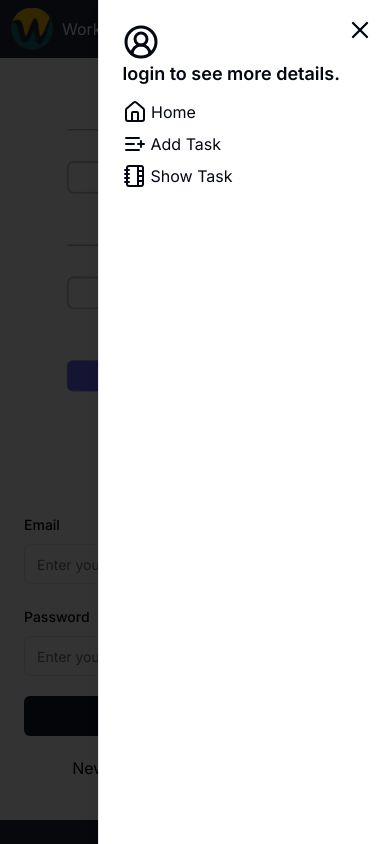
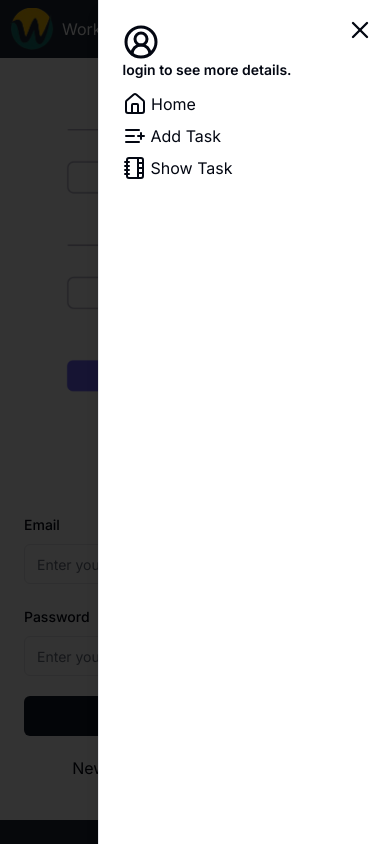
Before and after one commit to vipinpundir/work-manager, a Next.js app: page /login in a window 390 px wide. Both pictures are taken after a click on the button 364 px from the left and 29 px from the top of the page. Shown: the top 844 px of the page. Built offline with nearby package versions, Linux system fonts and the light colour scheme; no server answers.

Commit message:
fix-navbar-bugs

```diff
--- a/src/app/login/page.tsx
+++ b/src/app/login/page.tsx
@@ -38,8 +38,8 @@ const Login = () => {
             setLoading(true)
             try {
                 const response = await userService.login(data);
+                context.setUser(response?.data)
                 toast.success("Login Sucessfully !!");
-                context.setUser(response?.data)
                 router.push('/')
             } catch (error: any) {
                 toast.error(error?.response?.data?.message || 'Server Error')
--- a/src/components/Navbar.tsx
+++ b/src/components/Navbar.tsx
@@ -6,6 +6,7 @@ import {
     SheetDescription,
     SheetTitle,
     SheetTrigger,
+    SheetClose
 } from "@/components/ui/sheet"
 import { CircleUserRound, House, ListPlus, Menu, NotebookTabs } from 'lucide-react'
 import Link from "next/link"
@@ -44,15 +45,33 @@ const Navbar = () => {
                             <SheetTrigger><Menu size={36} /></SheetTrigger>
                             <SheetContent >
                                 <SheetDescription></SheetDescription>
-                                <SheetTitle className='mb-3' >
+                                <SheetTitle className='mb-3 text-sm' >
                                     <CircleUserRound size={36} />
-                                    {context?.user ? <><p>Nane: {context?.user?.name} </p>
+                                    {context?.user ? <><p>Name: {context?.user?.name} </p>
                                         <p>Email: {context?.user?.email} </p></> : 'login to see more details.'}
                                 </SheetTitle>
                                 <ol className='flex flex-col gap-2' >
-                                    <li> <Link className='flex gap-1' href="/"> <House /> Home</Link> </li>
-                                    <li> <Link className='flex gap-1' href="/add-task"> <ListPlus /> Add Task</Link> </li>
-                                    <li> <Link className='flex gap-1' href="/show-task"> <NotebookTabs /> Show Task</Link> </li>
+                                    <li>
+                                        <SheetClose asChild>
+                                            <Link className='flex gap-1' href="/">
+                                                <House /> Home
+                                            </Link>
+                                        </SheetClose>
+                                    </li>
+                                    <li>
+                                        <SheetClose asChild>
+                                            <Link className='flex gap-1' href="/add-task">
+                                                <ListPlus /> Add Task
+                                            </Link>
+                                        </SheetClose>
+                                    </li>
+                                    <li>
+                                        <SheetClose asChild>
+                                            <Link className='flex gap-1' href="/show-task">
+                                                <NotebookTabs /> Show Task
+                                            </Link>
+                                        </SheetClose>
+                                    </li>
                                 </ol>
                             </SheetContent>
                         </Sheet>
```
Also changed, not shown: src/middleware.ts (line endings or trailing spaces).
